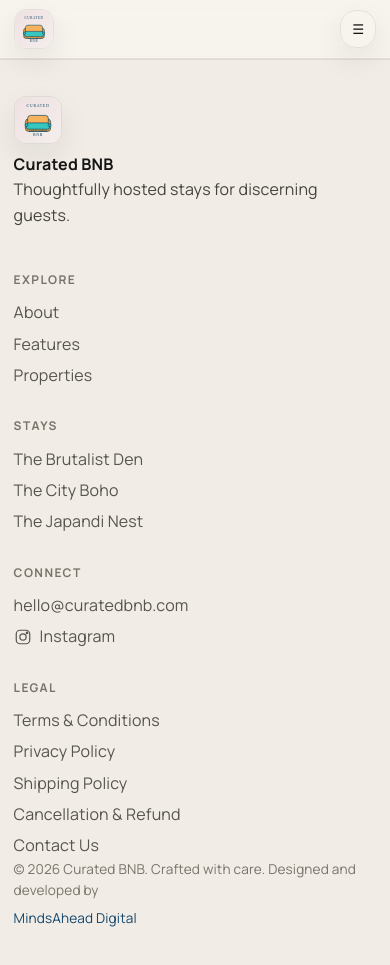
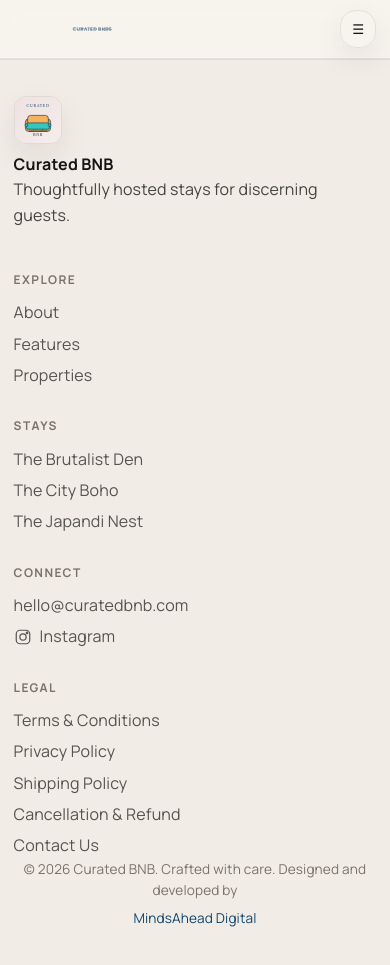
Before and after one commit to kushtiwari13/curatedbnb, a React (Vite) app: page /property/1 in a window 390 px wide. Built offline with nearby package versions, Linux system fonts and the light colour scheme.

Commit message:
logo and mobile fix

```diff
--- a/src/components/BookingWidget.module.css
+++ b/src/components/BookingWidget.module.css
@@ -112,3 +112,18 @@
     top: auto;
   }
 }
+
+@media (max-width: 600px) {
+  .widget {
+    padding: var(--space-sm);
+    gap: 0.75rem;
+  }
+
+  .price {
+    font-size: 1.25rem;
+  }
+
+  .summaryRow {
+    font-size: 0.9rem;
+  }
+}
--- a/src/components/layout/Footer.module.css
+++ b/src/components/layout/Footer.module.css
@@ -106,4 +106,9 @@
   .inner {
     grid-template-columns: 1fr;
   }
+
+  .legal {
+    text-align: center;
+    justify-content: center;
+  }
 }
--- a/src/components/layout/Header.jsx
+++ b/src/components/layout/Header.jsx
@@ -2,8 +2,8 @@ import { useState } from 'react'
 import { Link } from 'react-router-dom'
 import Button from '../atoms/Button'
 import styles from './Header.module.css'
-import logo from '../../assets/Logo.svg'
-// import logo from '../../assets/curated_logo_new.png'
+// import logo from '../../assets/Logo.svg'
+import logo from '../../assets/curated_logo_new.png'
 
 const navLinks = [
   { label: 'About', href: '/#about' },
@@ -21,10 +21,6 @@ const Header = () => {
       <div className={`${styles.inner} container`}>
         <Link to="/" className={styles.brand} aria-label="Curated BNB home">
           <img src={logo} alt="Curated BNB logo" className={styles.logo} />
-          <span className={styles.brandText}>
-            <span className={styles.brandTitle}>Curated BNB</span>
-            <span className={styles.brandTagline}>Comfort redefined</span>
-          </span>
         </Link>
         <nav className={`${styles.nav} ${open ? styles.open : ''}`} aria-label="Primary navigation">
           {navLinks.map((item) => (
--- a/src/components/layout/Header.module.css
+++ b/src/components/layout/Header.module.css
@@ -14,39 +14,27 @@
   justify-content: space-between;
   padding: var(--space-sm) var(--space-md);
   gap: var(--space-md);
+  flex-wrap: nowrap;
 }
 
 .brand {
   display: flex;
   align-items: center;
   gap: 0.75rem;
+  width: 160px;
+  height: 50px;
+  overflow: hidden;
 }
 
 .logo {
-  width: 48px;
-  height: 48px;
-  border-radius: 12px;
-  border: 1px solid var(--color-border);
-  box-shadow: var(--shadow-soft);
-}
-
-.brandText {
-  display: flex;
-  flex-direction: column;
-}
-
-.brandTitle {
-  font-family: var(--font-heading);
-  font-size: 1.1rem;
-  letter-spacing: -0.02em;
-  color: var(--color-secondary);
-}
-
-.brandTagline {
-  font-size: 0.85rem;
-  color: var(--color-subtle);
-  letter-spacing: 0.08em;
-  text-transform: uppercase;
+  width: 160px;
+  height: 50px;
+  border-radius: 10px;
+  object-fit: contain;
+  background: transparent;
+  transform: scale(1.25);
+  transform-origin: left center;
+  display: block;
 }
 
 .nav {
@@ -170,13 +158,15 @@
 }
 
 @media (max-width: 600px) {
-  .logo {
-    width: 40px;
-    height: 40px;
+  .brand {
+    width: 130px;
+    height: 42px;
   }
 
-  .brandText {
-    display: none;
+  .logo {
+    width: 130px;
+    height: 42px;
+    transform: scale(1.2);
   }
 
   .inner {
--- a/src/pages/Home.module.css
+++ b/src/pages/Home.module.css
@@ -324,6 +324,27 @@
 }
 
 @media (max-width: 600px) {
+  .hero {
+    padding: var(--space-lg) 0;
+  }
+
+  .heroCopy {
+    gap: 0.85rem;
+  }
+
+  .headline {
+    font-size: 2.4rem;
+  }
+
+  .subhead {
+    font-size: 1rem;
+  }
+
+  .pill {
+    font-size: 0.65rem;
+    padding: 0.35rem 0.7rem;
+  }
+
   .heroInner {
     display: flex;
     flex-direction: column;
@@ -343,6 +364,7 @@
 
   .heroActions {
     width: 100%;
+    gap: 0.5rem;
   }
 
   .heroPrimary,
@@ -365,6 +387,11 @@
     animation: drift 7s ease-in-out infinite;
   }
 
+  .heroPanel,
+  .softCard {
+    padding: var(--space-md);
+  }
+
   .sectionHeader {
     align-items: flex-start;
   }
--- a/src/pages/PropertyPage.module.css
+++ b/src/pages/PropertyPage.module.css
@@ -284,16 +284,26 @@
     display: flex;
     overflow-x: auto;
     padding-bottom: 0.35rem;
+    scroll-snap-type: x mandatory;
   }
 
   .galleryThumb {
     min-width: 120px;
+    scroll-snap-align: start;
   }
 
   .sectionCard {
     padding: var(--space-md);
   }
 
+  .chips {
+    gap: 0.35rem;
+  }
+
+  .layout {
+    gap: var(--space-md);
+  }
+
   .mapFrame {
     height: 200px;
   }
```
